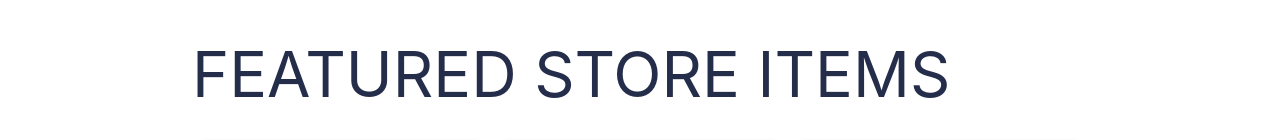
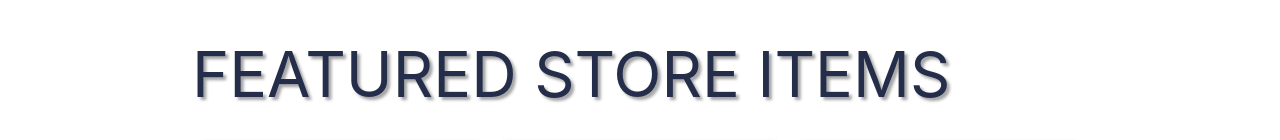
Before and after one commit to jmathtech/Zeus-Suits-Online-Shop, a React (Create React App) app: page / in a window 1280 px wide. Shown: the part 891-1031 px from the top of the page. Built offline with nearby package versions, Linux system fonts and the light colour scheme.

Commit message:
Updated Feature.css to add text-shadow and text alignment

```diff
--- a/src/Components/Feature/Feature.css
+++ b/src/Components/Feature/Feature.css
@@ -3,6 +3,6 @@ h1.title-feature {
     position: relative;
     top: 10%;
     left: 50%;
-    transform: translate(-50%, -50%);
+    transform: translate(-50%, 0%);
     text-shadow: 3px 3px 3px rgba(0, 0, 0, 0.356);
   }
--- a/src/Components/Feature/Feature.jsx
+++ b/src/Components/Feature/Feature.jsx
@@ -1,5 +1,6 @@
 import React from "react";
 import Cards from "../Cards/Cards";
+import "./Feature.css";
 
 const Feature = () => {
   return (
```
